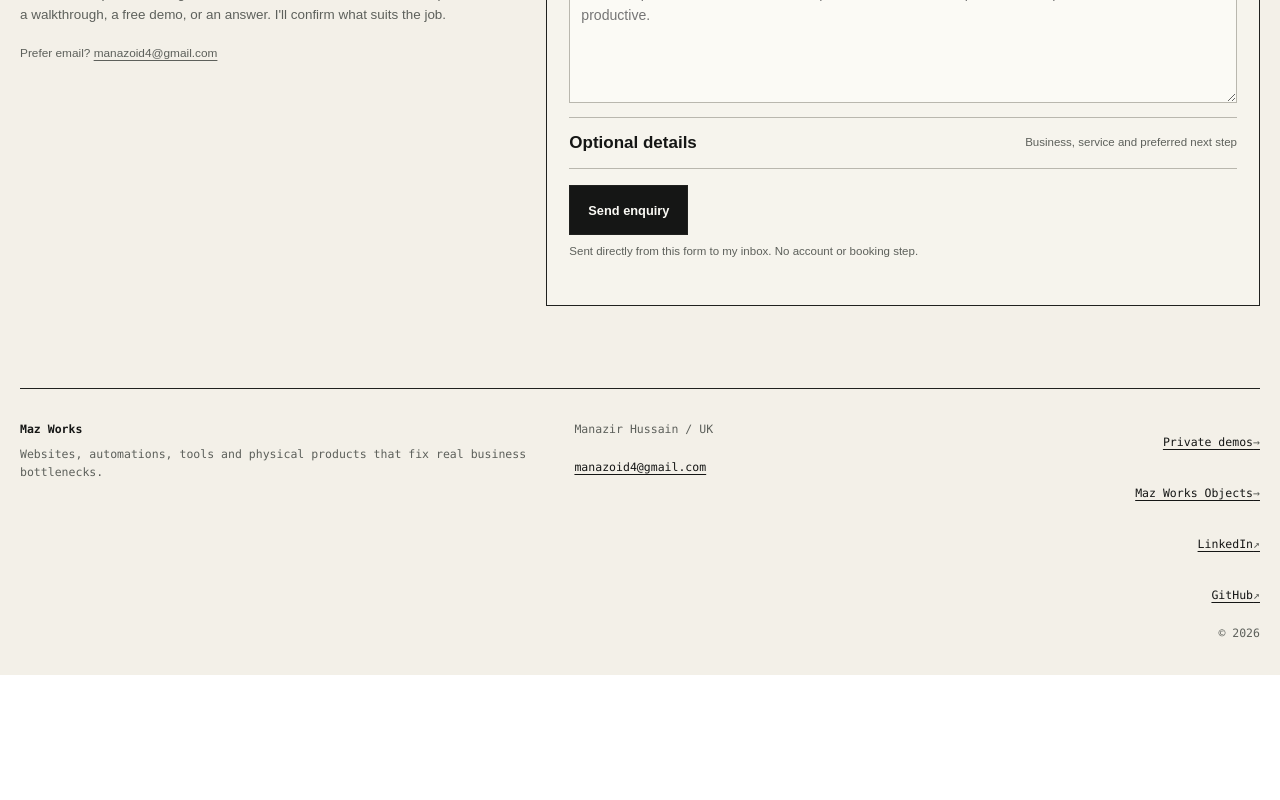
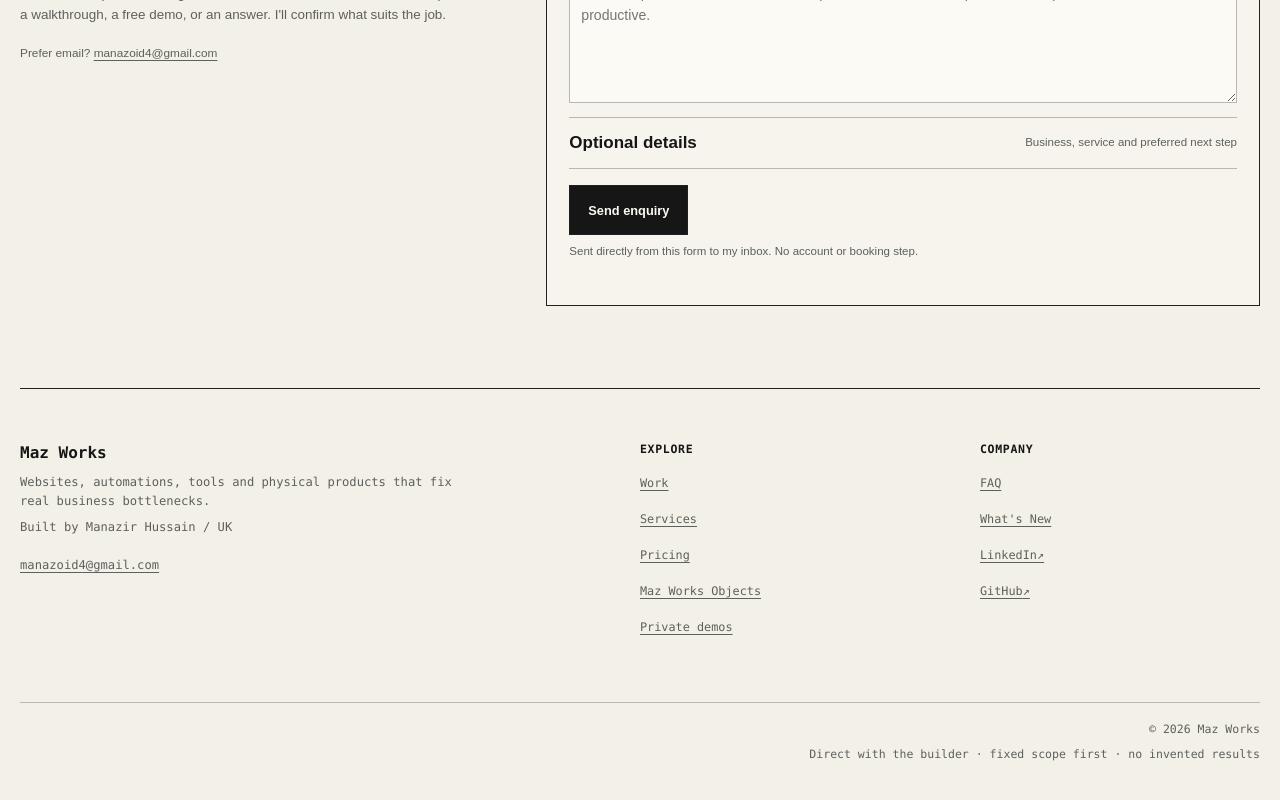
Before and after one commit to manazoid4/mazos-site, a Next.js app: page / in a window 1280 px wide. Shown: the part 4271-5071 px from the top of the page. Before the commit the page ends 4946 px from the top, so only its background shows below. Built offline with nearby package versions, Linux system fonts and the light colour scheme.

Commit message:
Group secondary Maz Works routes in the footer

```diff
--- a/app/site-chrome.tsx
+++ b/app/site-chrome.tsx
@@ -19,15 +19,34 @@ export function SiteHeader() {
 
 export function SiteFooter() {
   return (
-    <footer className="site-footer mw-site-footer">
-      <div><strong>Maz Works</strong><span>Websites, automations, tools and physical products that fix real business bottlenecks.</span></div>
-      <div><span>Manazir Hussain / UK</span><a href={`mailto:${CONTACT_EMAIL}`}>{CONTACT_EMAIL}</a></div>
-      <div>
-        <a href="/demos">Private demos <span aria-hidden="true">→</span></a>
-        <a href="/3d-printing">Maz Works Objects <span aria-hidden="true">→</span></a>
+    <footer className="site-footer mw-site-footer mw-footer-expanded">
+      <div className="mw-footer-brand">
+        <strong>Maz Works</strong>
+        <span>Websites, automations, tools and physical products that fix real business bottlenecks.</span>
+        <span>Built by Manazir Hussain / UK</span>
+        <a href={`mailto:${CONTACT_EMAIL}`}>{CONTACT_EMAIL}</a>
+      </div>
+
+      <nav className="mw-footer-group" aria-label="Explore Maz Works">
+        <strong>Explore</strong>
+        <a href="/#work">Work</a>
+        <a href="/#services">Services</a>
+        <a href="/#pricing">Pricing</a>
+        <a href="/3d-printing">Maz Works Objects</a>
+        <a href="/demos">Private demos</a>
+      </nav>
+
+      <nav className="mw-footer-group" aria-label="Maz Works company links">
+        <strong>Company</strong>
+        <a href="/faq">FAQ</a>
+        <a href="/whats-new">What&apos;s New</a>
         <a href={LINKEDIN_URL} target="_blank" rel="noreferrer">LinkedIn <span aria-hidden="true">↗</span></a>
         <a href={GITHUB_URL} target="_blank" rel="noreferrer">GitHub <span aria-hidden="true">↗</span></a>
-        <span>© 2026</span>
+      </nav>
+
+      <div className="mw-footer-bottom">
+        <span>© 2026 Maz Works</span>
+        <span>Direct with the builder · fixed scope first · no invented results</span>
       </div>
     </footer>
   );
```
